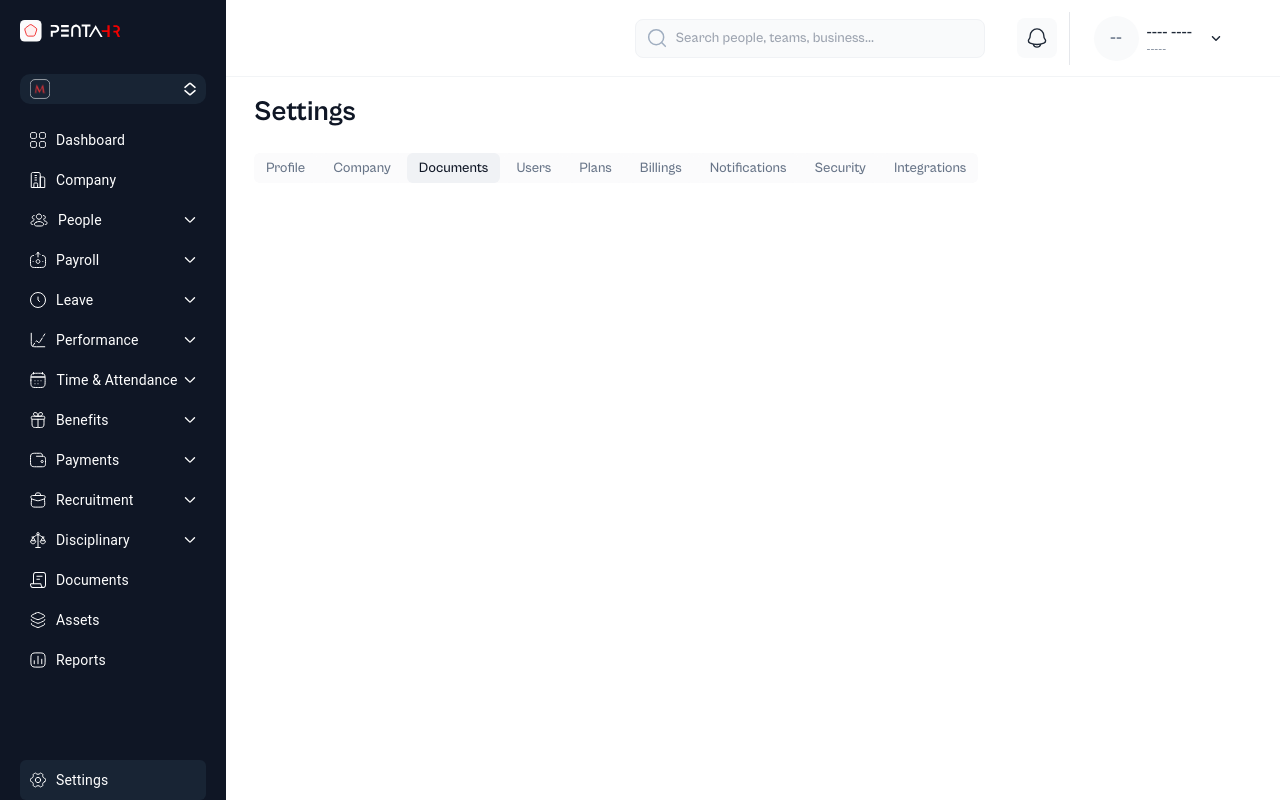
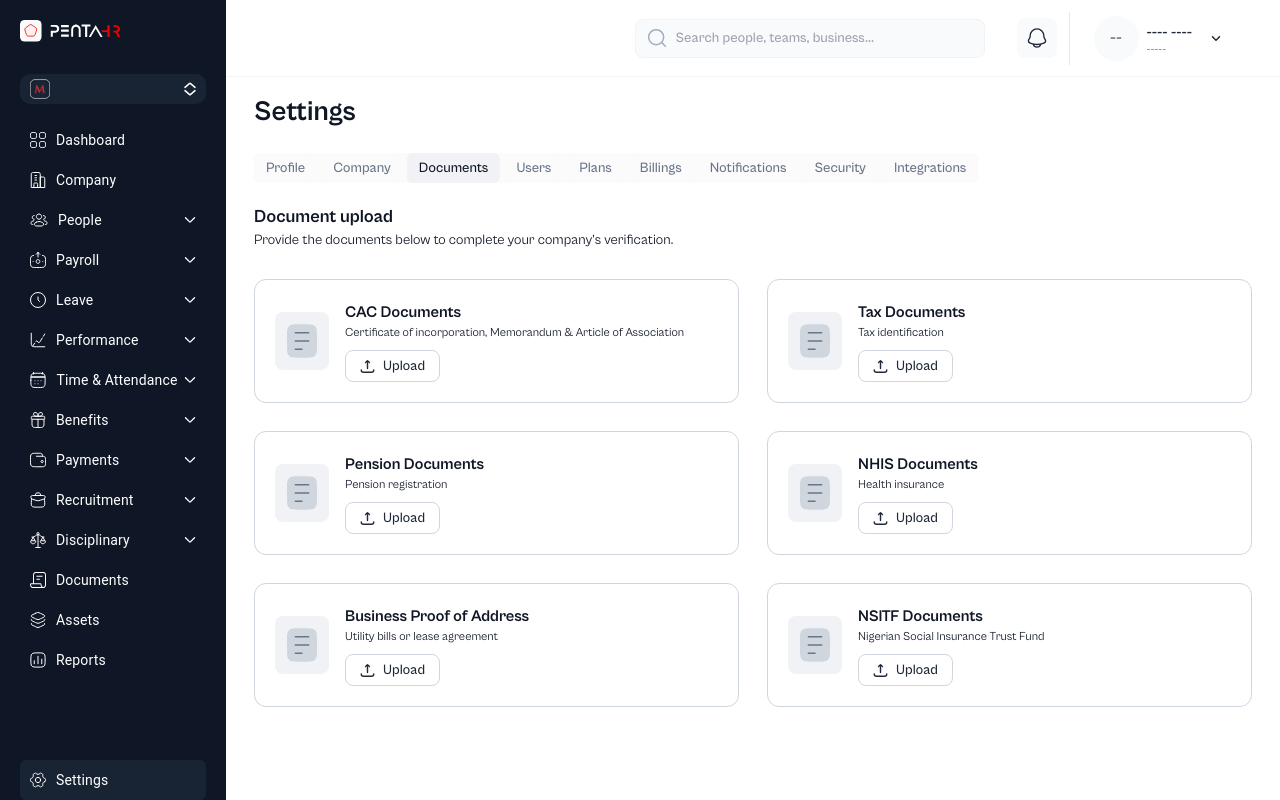
Before and after one commit to ropeadmin/hrpentar, a Next.js app: page /dashboard/settings in a window 1280 px wide. Both pictures are taken after a click on the button "Documents". Built offline with nearby package versions, Linux system fonts and the light colour scheme.

Commit message:
Settings: Documents ongoing

```diff
--- /dev/null
+++ b/src/app/components/Modals/Document/CacModal.tsx
@@ -0,0 +1,142 @@
+import useAppTheme from "@/hooks/theme.hook";
+import React from "react";
+import { AppModal } from "..";
+import { IconButton, MenuItem } from "@mui/material";
+import MyTextField from "../../Fields/MyTextField";
+
+export default function CacModal({ modal, closeModal }: any) {
+  const { isMobile } = useAppTheme();
+
+  const documents = [
+    {
+      title: "Certificate of incorporation",
+      completed: true,
+    },
+    {
+      title: "Memorandum & Article of Association",
+      completed: false,
+    },
+  ];
+
+  const businessEntity = ["Yes", "No"];
+
+  return (
+    <AppModal
+      open={modal}
+      handleClose={closeModal}
+      style={{
+        backgroundColor: "#ffffff",
+        padding: `${isMobile ? "20px 20px" : "20px 20px"}`,
+        position: "relative",
+        maxHeight: `${isMobile ? "auto" : "90vh"}`,
+        minHeight: `${isMobile ? "auto" : "auto"}`,
+        height: `${isMobile ? "auto" : "auto"}`,
+        width: `${isMobile ? "85%" : "546px"}`,
+      }}
+    >
+      <div className="flex justify-between items-start w-full">
+        <div className="">
+          <h1 className="text-[#0F1625] text-[4.5vw] sm:text-[24px] font-[700]">
+            CAC document upload
+          </h1>
+          <p className="text-[#0F1625] text-[3.5vw] sm:text-[14px] font-[400]">
+            Upload the documents below for verification
+          </p>
+        </div>
+
+        <div
+          className=" bg-[#F9FAFB] rounded-full flex justify-center items-center w-[32px] h-[32px]"
+          onClick={closeModal}
+        >
+          <IconButton>
+            <img src="/icons/cancelModal.svg" width={10} height={10} />
+          </IconButton>
+        </div>
+      </div>
+
+      {/* Document Stepper */}
+      <div className="flex gap-5 w-full mt-3">
+        {documents.map((item, i) => (
+          <div className="rounded-[8px] p-[16px] border border-[#D0D6DD] flex justify-center items-center">
+            <p
+              className="leading-none text-[14px] font-[500]"
+              style={{ color: item.completed ? "#0F1625" : "#A0AEC0" }}
+            >
+              {item.title}
+            </p>
+          </div>
+        ))}
+      </div>
+
+      <div className="w-full">
+        <MyTextField
+          id="businessEntity"
+          name="businessEntity"
+          label="Is your business a non-Nigerian Entity?"
+          placeholder=""
+          type="text"
+          value={""}
+          onChange={undefined}
+          select
+          required
+        >
+          {businessEntity.map((businessEntity, i) => (
+            <MenuItem key={i} value={businessEntity}>
+              {businessEntity}
+            </MenuItem>
+          ))}
+        </MyTextField>
+      </div>
+
+      {/* Upload Zone */}
+      <div className="mt-3 w-full bg-[#FBFBFC] border-[0.5px] border-dashed border-[#A0AEC0] rounded-[8px] py-[30px] flex flex-col justify-center items-center">
+        <svg
+          xmlns="http://www.w3.org/2000/svg"
+          width="23"
+          height="22"
+          viewBox="0 0 23 22"
+          fill="none"
+        >
+          <path
+            d="M11.4993 1.00016L11.4993 14.3335M11.4993 1.00016C10.5657 1.00016 8.82139 3.65923 8.16602 4.3335M11.4993 1.00016C12.433 1.00016 14.1773 3.65923 14.8327 4.3335"
+            stroke="#0F1625"
+            stroke-width="1.5"
+            stroke-linecap="round"
+            stroke-linejoin="round"
+          />
+          <path
+            d="M22.1663 17C22.1663 20.3093 21.4757 21 18.1663 21H4.83301C1.52367 21 0.833008 20.3093 0.833008 17"
+            stroke="#0F1625"
+            stroke-width="1.5"
+            stroke-linecap="round"
+            stroke-linejoin="round"
+          />
+        </svg>
+        <p className="text-[14px] font-[400] text-[#0F1625] mt-3">
+          <span className="font-[700] text-[#EF0000]">Click to upload</span> or
+          drag and drop image.
+        </p>
+        <p className="text-[12px] font-[400] text-[#323B49]">
+          SVG, PNG, JPG (max. 800 x 400px)
+        </p>
+      </div>
+
+      {/* Buttons */}
+      <div className="flex items-center justify-end gap-3 mt-3 w-full">
+        <button
+          type="button"
+          className="text-[#1F2937] border border-[#D0D6DD] py-[10px] px-[16px] rounded-[8px] text-base font-medium leading-none"
+          onClick={closeModal}
+        >
+          Cancel
+        </button>
+        <button
+          type="button"
+          className="text-white bg-[#0f1625] py-[10px] px-[16px] rounded-[8px] text-base font-medium leading-none"
+        >
+          Continue
+        </button>
+      </div>
+    </AppModal>
+  );
+}
--- a/src/app/dashboard/settings/page.tsx
+++ b/src/app/dashboard/settings/page.tsx
@@ -1,5 +1,6 @@
 "use client";
 import MyTextField from "@/app/components/Fields/MyTextField";
+import CacModal from "@/app/components/Modals/Document/CacModal";
 import useUploadsService from "@/services/uploads.service";
 import { ButtonBase, IconButton, MenuItem } from "@mui/material";
 import React, { useCallback, useState } from "react";
@@ -12,6 +13,7 @@ export default function Settings() {
   const [companyDirector, setCompanyDirector] = useState<boolean>(false);
   const [states, setStates] = useState<string[]>([]);
   const [cities, setCities] = useState<string[]>([]);
+  const [cacDocumentModal, setCacDocumentModal] = useState<boolean>(false);
   const {
     uploadFiles,
     imageUploadState: { isLoading: IsLoadingUpload },
@@ -238,6 +240,40 @@ export default function Settings() {
       "application/pdf": [".pdf"],
     },
   });
+
+  const documents = [
+    {
+      header: "CAC Documents",
+      title:
+        "Certificate of incorporation, Memorandum & Article of Association",
+      action: () => setCacDocumentModal(true),
+    },
+    {
+      header: "Tax Documents",
+      title: "Tax identification",
+      action: () => {},
+    },
+    {
+      header: "Pension Documents",
+      title: "Pension registration",
+      action: () => {},
+    },
+    {
+      header: "NHIS Documents",
+      title: "Health insurance",
+      action: () => {},
+    },
+    {
+      header: "Business Proof of Address",
+      title: "Utility bills or lease agreement",
+      action: () => {},
+    },
+    {
+      header: "NSITF Documents",
+      title: "Nigerian Social Insurance Trust Fund",
+      action: () => {},
+    },
+  ];
 
   return (
     <div>
@@ -1015,6 +1051,80 @@ export default function Settings() {
           </div>
         </>
       )}
+
+      {/* Documents Tab Content*/}
+      {activeTab === "documents" && (
+        <div>
+          <div className="mt-5">
+            <h1 className="text-[18px] font-[700] text-[#0F1625]">
+              Document upload
+            </h1>
+            <p className="text-[#0F1625] font-[400] text-[14px]">
+              Provide the documents below to complete your company’s
+              verification.
+            </p>
+          </div>
+
+          <div className="mt-7 grid grid-cols-2 gap-[28px]">
+            {documents.map((item, i) => (
+              <div className="w-full rounded-[12px] border border-[#D0D6DD] p-5 flex items-center gap-[16px]">
+                <div className="bg-[#F0F2F5] rounded-[8px] p-[12px] flex justify-center items-center">
+                  <svg
+                    xmlns="http://www.w3.org/2000/svg"
+                    width="30"
+                    height="34"
+                    viewBox="0 0 30 34"
+                    fill="none"
+                  >
+                    <path
+                      d="M15.8824 0.333496C22.5375 0.333496 25.865 0.333496 27.9325 2.28612C30 4.23874 30 7.38144 30 13.6668V20.3335C30 26.6189 30 29.7616 27.9325 31.7142C25.865 33.6668 22.5375 33.6668 15.8824 33.6668H14.1176C7.46252 33.6668 4.13496 33.6668 2.06748 31.7142C-4.20739e-07 29.7616 -2.90686e-07 26.6189 2.18279e-10 20.3335L3.08775e-07 13.6668C5.99679e-07 7.38143 8.41477e-07 4.23874 2.06748 2.28612C4.13496 0.333496 7.46253 0.333496 14.1177 0.333496L15.8824 0.333496Z"
+                      fill="#D0D6DD"
+                    />
+                    <path
+                      d="M8.3335 8.66699H21.6668"
+                      stroke="#687588"
+                      stroke-width="1.5"
+                      stroke-linecap="round"
+                    />
+                    <path
+                      d="M8.3335 17H21.6668"
+                      stroke="#687588"
+                      stroke-width="1.5"
+                      stroke-linecap="round"
+                    />
+                    <path
+                      d="M8.3335 25.3335H15.0002"
+                      stroke="#687588"
+                      stroke-width="1.5"
+                      stroke-linecap="round"
+                    />
+                  </svg>
+                </div>
+
+                <div>
+                  <h1 className="text-[16px] font-[700] text-[#0F1625]">
+                    {item.header}
+                  </h1>
+                  <p className="text-[12px] font-[400] text-[#0F1625]">
+                    {item.title}
+                  </p>
+
+                  <button onClick={item.action} className="flex items-center gap-2 text-[14px] font-[500] text-[#1F2937] border border-[#D0D6DD] rounded-[8px] py-[8px] px-[14px] mt-2">
+                    <img src="/icons/upload.svg" width={15} height={15} />
+                    <span className="leading-none">Upload</span>
+                  </button>
+                </div>
+              </div>
+            ))}
+          </div>
+        </div>
+      )}
+
+      {/* Document Modals */}
+      <CacModal
+        modal={cacDocumentModal}
+        closeModal={() => setCacDocumentModal(false)}
+      />
     </div>
   );
 }
```
